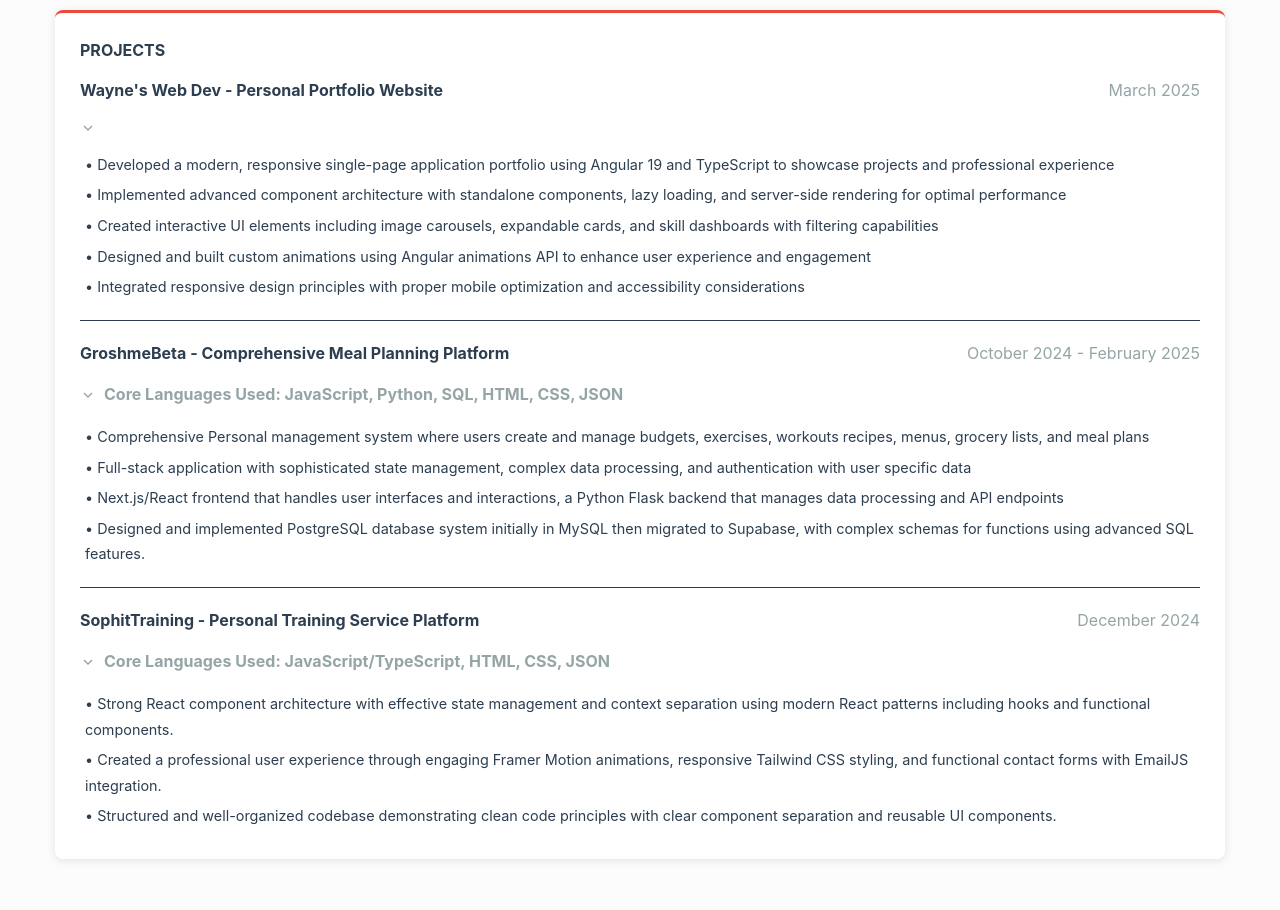
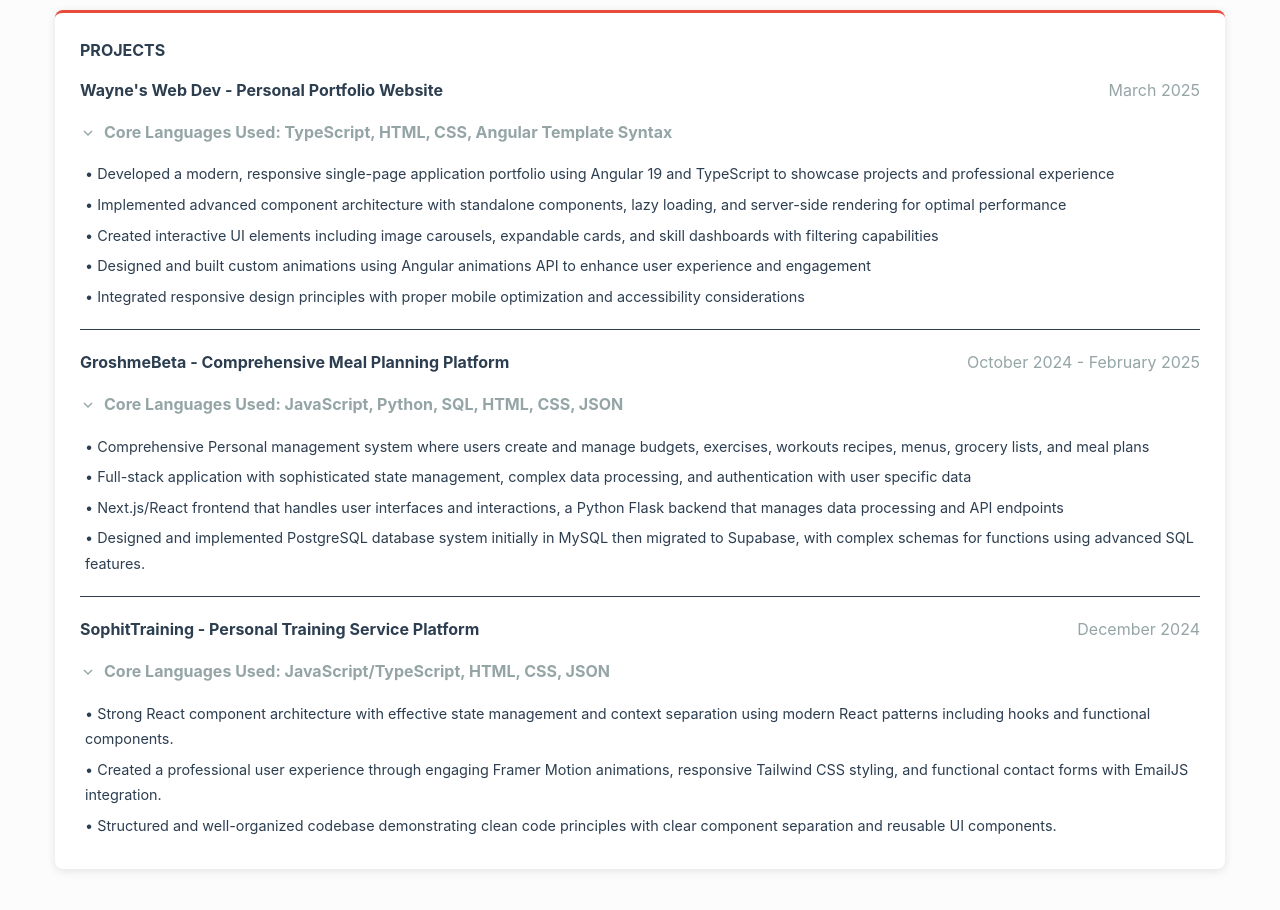
Before and after one commit to maxwell903/WayneWebDev, an Angular app: page / in a window 1280 px wide. Shown: the part 1180-2090 px from the top of the page. Built offline with nearby package versions, Linux system fonts and the light colour scheme.

Commit message:
Really good projects with Wayne web dev in it

```diff
--- a/src/app/components/skills-dropdown/skills-dropdown.component.ts
+++ b/src/app/components/skills-dropdown/skills-dropdown.component.ts
@@ -37,7 +37,7 @@
         </svg>
         <span *ngIf="projectId === 'groshme-beta'">Core Languages Used: JavaScript, Python, SQL, HTML, CSS, JSON</span>
         <span *ngIf="projectId === 'sophit-training'">Core Languages Used: JavaScript/TypeScript, HTML, CSS, JSON</span>
-
+        <span *ngIf="projectId === 'portfolio-website'">Core Languages Used: TypeScript, HTML, CSS, Angular Template Syntax</span>
       </div>
 
       <div class="skills-content" *ngIf="isSkillsOpen">
```
